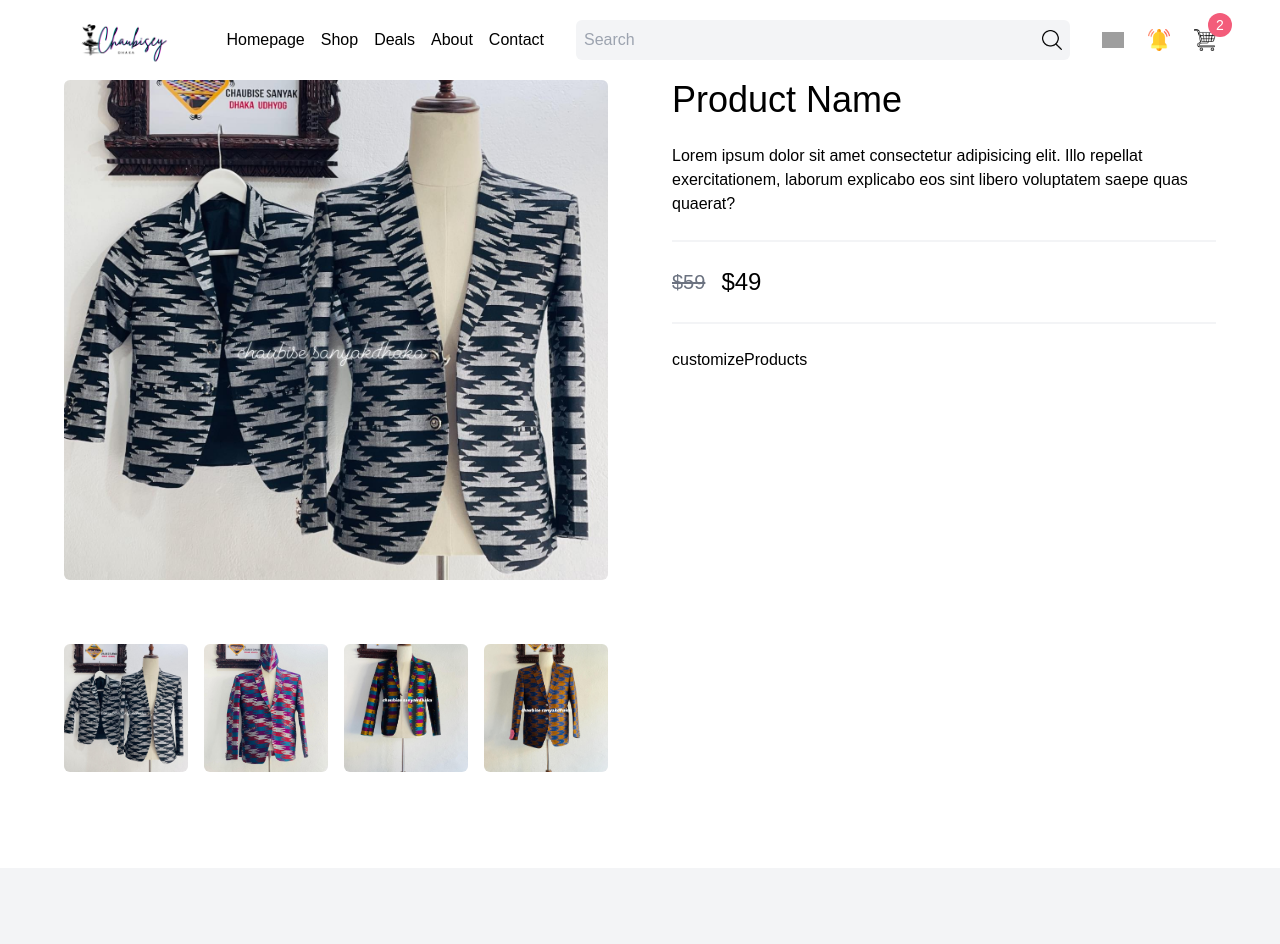
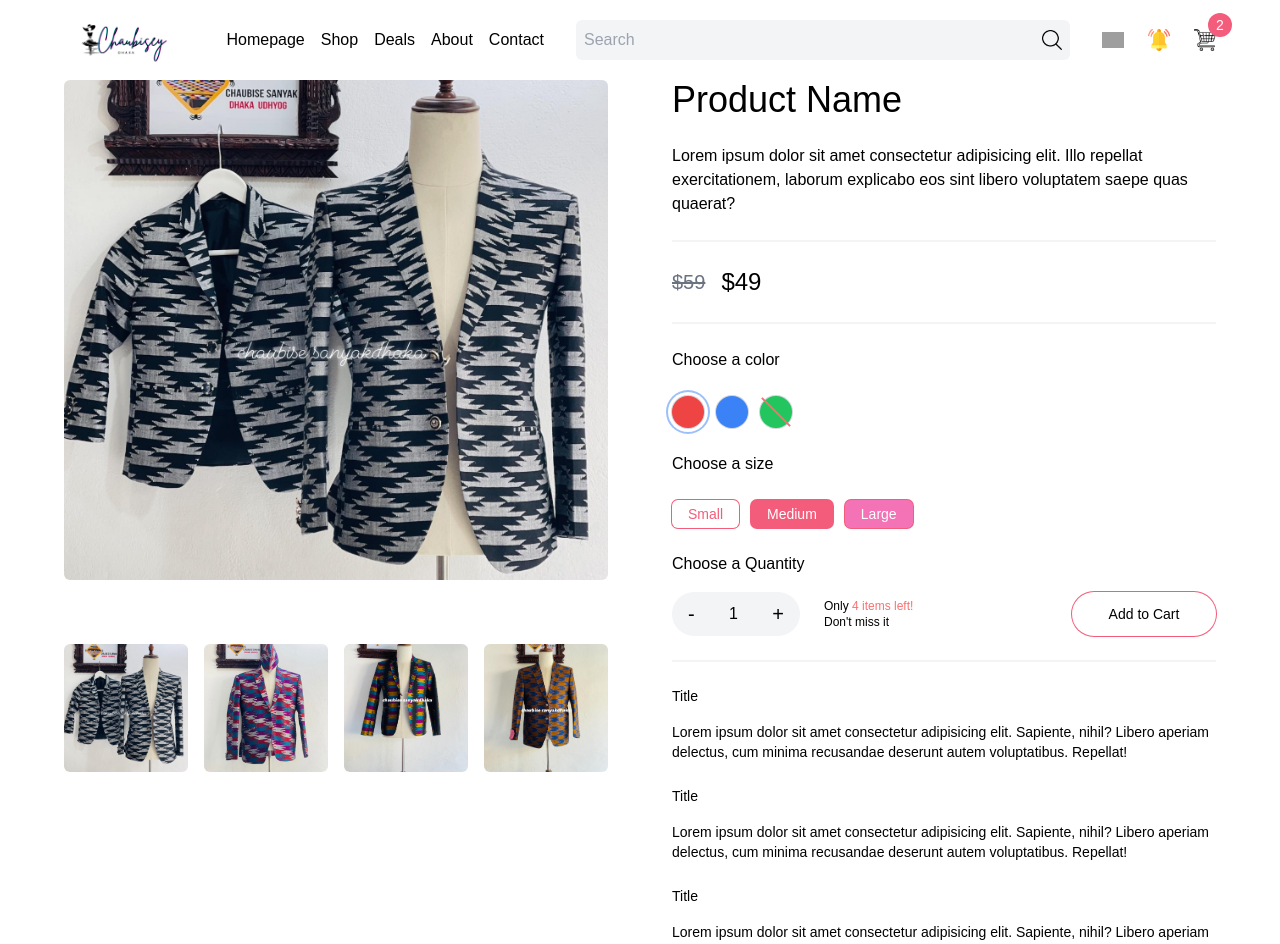
Before and after one commit to Bhawani1200/dhakastore, a Next.js app: page /test in a window 1280 px wide. Shown: the top 944 px of the page. Built offline with nearby package versions, Linux system fonts and the light colour scheme; grey boxes are pictures that could not be loaded.

Commit message:
single page

```diff
--- a/src/app/[slug]/page.tsx
+++ b/src/app/[slug]/page.tsx
@@ -2,7 +2,7 @@ import React from "react";
 import ListPage from "../list/page";
 import ProductImages from "@/components/ProductImages";
 import CustomizeProducts from "@/components/CustomizeProducts";
-
+import Add from "@/components/Add";
 const SinglePage = () => {
   return (
     <div className="px-4 md:px-8 lg:px-16 2xl:px-64 relative flex flex-col lg:flex-row gap-16">
@@ -26,6 +26,32 @@ const SinglePage = () => {
         </div>
         <div className="h-[2px] bg-gray-100" />
         <CustomizeProducts />
+        <Add />
+        <div className="h-[2px] bg-gray-100" />
+        <div className="text-sm">
+          <h4 className="font-medium mb-4">Title</h4>
+          <p>
+            Lorem ipsum dolor sit amet consectetur adipisicing elit. Sapiente,
+            nihil? Libero aperiam delectus, cum minima recusandae deserunt autem
+            voluptatibus. Repellat!
+          </p>
+        </div>
+        <div className="text-sm">
+          <h4 className="font-medium mb-4">Title</h4>
+          <p>
+            Lorem ipsum dolor sit amet consectetur adipisicing elit. Sapiente,
+            nihil? Libero aperiam delectus, cum minima recusandae deserunt autem
+            voluptatibus. Repellat!
+          </p>
+        </div>
+        <div className="text-sm">
+          <h4 className="font-medium mb-4">Title</h4>
+          <p>
+            Lorem ipsum dolor sit amet consectetur adipisicing elit. Sapiente,
+            nihil? Libero aperiam delectus, cum minima recusandae deserunt autem
+            voluptatibus. Repellat!
+          </p>
+        </div>
       </div>
     </div>
   );
--- a/src/components/Add.tsx
+++ b/src/components/Add.tsx
@@ -1,11 +1,50 @@
-import React from 'react'
+"use client";
+import React, { useState } from "react";
 
 const Add = () => {
+  const num=4;
+  const [quantity, setQuantity] = useState(1);
+  const handleQuantity = (type: "i" | "d") => {
+    if (type === "d"&&quantity>1) {
+      setQuantity((prev) => prev - 1);
+    }
+    if (type === "i"&&quantity<num) {
+      setQuantity((prev) => prev+ 1);
+    }
+  };
   return (
-    <div>
-      Add
+    <div className="flex flex-col gap-4">
+      <h4 className="font-medium">Choose a Quantity</h4>
+      <div className="flex justify-between">
+        <div className="flex items-center gap-6">
+          <div className="bg-gray-100 px-4 py-2 rounded-3xl flex items-center justify-between w-32">
+            <button
+              className="text-xl cursor-pointer"
+              onClick={() => handleQuantity("d")}
+            >
+              -
+            </button>
+            {quantity}
+            <button
+              className="text-xl cursor-pointer"
+              onClick={() => handleQuantity("i")}
+            >
+              +
+            </button>
+          </div>
+          <div className="text-xs">
+            Only <span className="text-red-400">4 items left!</span>
+            <br />
+            {"Don't"} {""}
+            miss it
+          </div>
+        </div>
+        <button className="w-36 text-sm rounded-3xl ring-1 ring-lama py-2 px-4 hover:bg-lama hover:text-white disabled:cursor-not-allowed disabled:bg-pink-200 disabled:text-white disabled:ring-none">
+          Add to Cart
+        </button>
+      </div>
     </div>
-  )
-}
+  );
+};
 
-export default Add
+export default Add;
--- a/src/components/CustomizeProducts.tsx
+++ b/src/components/CustomizeProducts.tsx
@@ -1,11 +1,34 @@
-import React from 'react'
+import React from "react";
 
 const CustomizeProducts = () => {
   return (
-    <div>
-      customizeProducts
+    <div className="flex flex-col gap-6">
+      <h4 className="font-medium">Choose a color</h4>
+      <ul className="flex items-center gap-3">
+        <li className="w-8 h-8 rounded-full ring-1 ring-gray-300 cursor-pointer relative bg-red-500">
+          <div className="absolute w-10 h-10 rounded-full ring-2 top-1/2 left-1/2 transform -translate-x-1/2 -translate-y-1/2" />
+        </li>
+        <li className="w-8 h-8 rounded-full ring-1 ring-gray-300 cursor-pointer relative bg-blue-500"></li>
+        <li className="w-8 h-8 rounded-full ring-1 ring-gray-300 cursor-not-allowed relative bg-green-500">
+          <div className="absolute w-10 h-[2px] bg-red-400 rotate-45 top-1/2 left-1/2 transform -translate-x-1/2 -translate-y-1/2" />
+        </li>
+      </ul>
+      <h4 className="font-medium">Choose a size</h4>
+      <ul className="flex items-center gap-3">
+        <li className="ring-1 ring-lama text-lama rounded-md py-1 px-4 text-sm cursor-pointer">
+          Small
+        </li>
+
+        <li className="ring-1 ring-lama text-white bg-lama rounded-md py-1 px-4 text-sm cursor-pointer">
+          Medium
+        </li>
+
+        <li className="ring-1 ring-lama text-white bg-pink-400 rounded-md py-1 px-4 text-sm cursor-not-allowed">
+          Large
+        </li>
+      </ul>
     </div>
-  )
-}
+  );
+};
 
-export default CustomizeProducts
+export default CustomizeProducts;
```
